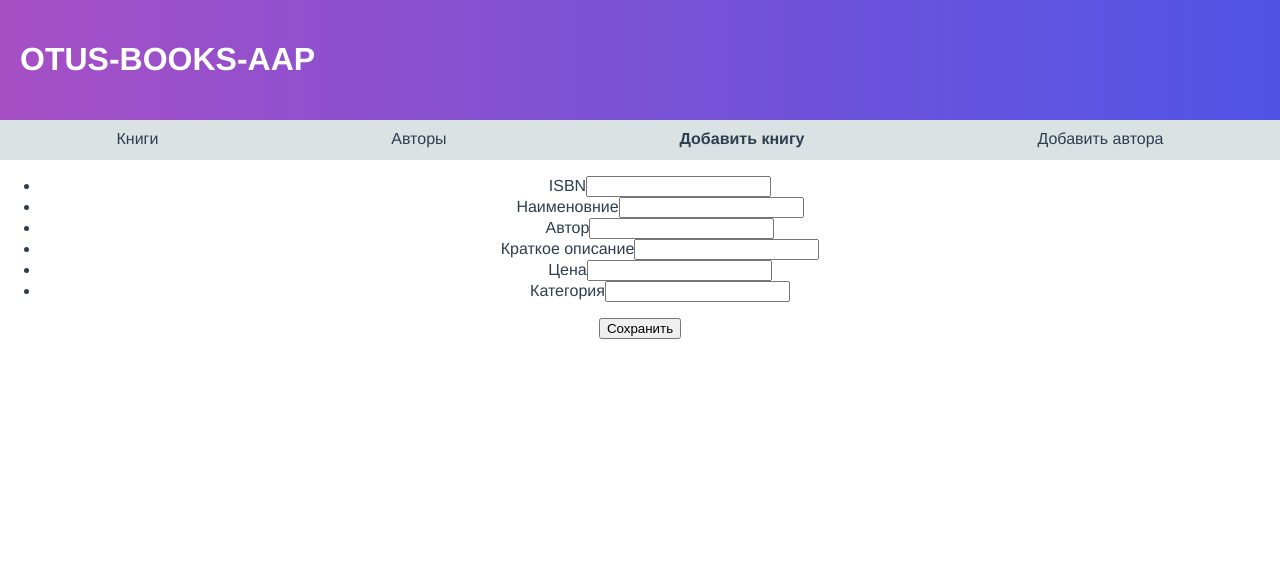
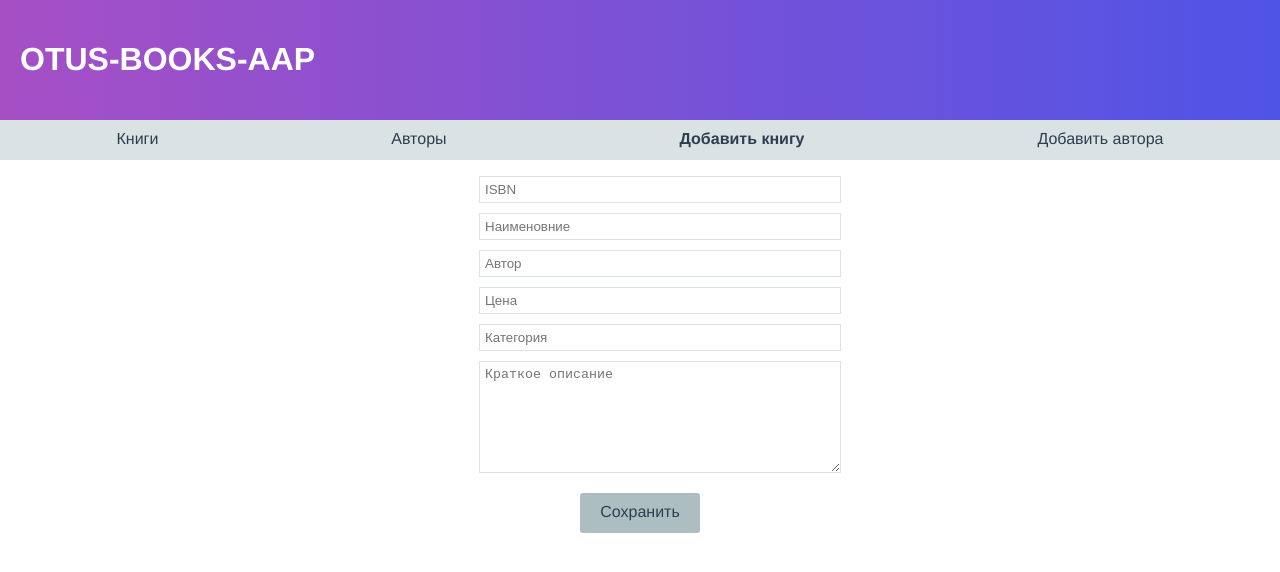
Before and after one commit to rvladimir001/otus-books, a Vue app: page / in a window 1280 px wide. Both pictures are taken after a click on the element "Добавить книгу". Shown: the top 572 px of the page. Built offline with nearby package versions, Linux system fonts and the light colour scheme; no server answers.

Commit message:
скорректированы стили кнопок

```diff
--- a/src/App.vue
+++ b/src/App.vue
@@ -78,11 +78,6 @@ export default {
             Object.assign({}, book)
           );
         })
-        // .then(() => {
-        //   selectComponent(
-        //     componentsNames.value[0].name,
-        //   );
-        // });
     };
     const addNewBook = (book) => {
       basicData.value.unshift(addMockPoster(book.value));
@@ -153,7 +148,8 @@ h1 {
 }
 
 table {
-font-family: "Lucida Sans Unicode", "Lucida Grande", Sans-Serif;
+width: 90%;
+  margin: 0 auto;
 border-collapse: collapse;
 color: #000;
 }
@@ -173,4 +169,50 @@ tr:nth-child(even) {
 background: #dae2e4;
 }
 
+ul li {
+  margin: 10px;
+  list-style-type: none;
+}
+
+ul li input,
+ul li textarea {
+  width: 350px;
+  border: 1px solid #dae2e4;
+  padding: 5px;
+}
+
+ul li textarea {
+  max-width: 350px;
+  min-width: 350px;
+  min-height: 100px;
+  max-height: 100px;
+}
+
+ul li input:active,
+ul li input:hover,
+ul li input:focus,
+ul li textarea:active,
+ul li textarea:hover,
+ul li textarea:focus {
+  outline: 0;
+  outline-offset: 0;
+}
+
+.btn {
+  width: 100px;
+  height: 20px;
+  background: #acbec2;
+  cursor: pointer;
+  padding: 10px;
+  margin: 0 auto;
+  border-radius: 3px;
+}
+
+.btn:hover {
+ box-shadow: inset 0px 0px 16px 13px rgba(355,355,355,0.3)
+}
+.btn:active {
+  box-shadow: inset 0px 0px 6px 3px rgba(0,0,0,0.3)
+}
+
 </style>
--- a/src/components/AuthorsForm.vue
+++ b/src/components/AuthorsForm.vue
@@ -3,24 +3,24 @@
     <div>
       <ul>
         <li>
-          <label>ФИО<input type="text" v-model="authors" /></label>
+          <label><input type="text" v-model="authors" placeholder="ФИО"/></label>
         </li>
         <li>
-          <label>Год рождения<input type="text" v-model="birth_year" /></label>
+          <label><input type="text" v-model="birth_year" placeholder="Год рождения"/></label>
         </li>
         <li>
-          <label>Пол<input type="text" v-model="gender" /></label>
+          <label><input type="text" v-model="gender" placeholder="Пол"/></label>
         </li>
         <li>
-          <label>Страна<input type="text" v-model="country" /></label>
+          <label><input type="text" v-model="country" placeholder="Страна"/></label>
         </li>
         <li>
-          <label>Книги<input type="text" v-model="title" /></label>
+          <label><input type="text" v-model="title" placeholder="Книги"/></label>
         </li>
       </ul>
     </div>
     <div>
-      <button @click="save">Сохранить</button>
+      <div class="btn" @click="save">Сохранить</div>
     </div>
   </div>
 </template>
@@ -68,4 +68,6 @@ export default {
 };
 </script>
 
-<style scoped></style>
+<style scoped>
+
+</style>
--- a/src/components/Books.vue
+++ b/src/components/Books.vue
@@ -29,7 +29,10 @@
           <td>{{ book.description }}</td>
           <td>{{ book.price }}</td>
           <td>{{ book.bookshelves.join(", ") }}</td>
-          <td><button @click="del(book.id)">Удалить</button></td>
+          <td>
+            <div class="btn" @click="del(book.id)">Удалить</div>
+<!--            <button @click="del(book.id)"> Удалить</button>-->
+          </td>
         </template>
       </tr>
     </table>
@@ -80,4 +83,5 @@ export default {
     outline: 0;
     outline-offset: 0;
 }
+
 </style>
--- a/src/components/BooksForm.vue
+++ b/src/components/BooksForm.vue
@@ -3,39 +3,41 @@
     <div>
       <ul>
         <li>
-          <label>ISBN<input type="text" v-model="ISBN" /></label>
+          <label><input type="text" v-model="ISBN" placeholder="ISBN"/></label>
         </li>
         <li>
-          <label>Наименовние<input type="text" v-model="title" /></label>
+          <label><input type="text" v-model="title" placeholder="Наименовние"/></label>
         </li>
         <li>
-          <label>Автор<input type="text" v-model="authors" /></label>
+          <label><input type="text" v-model="authors" placeholder="Автор"/></label>
+        </li>
+        <li>
+          <label><input type="text" v-model="price" placeholder="Цена"/></label>
+        </li>
+        <li>
+          <label><input type="text" v-model="bookshelves" placeholder="Категория"/></label>
         </li>
         <li>
           <label
-            >Краткое описание<input type="text" v-model="description"
+          ><textarea type="text" v-model="description" placeholder="Краткое описание"
           /></label>
         </li>
-        <li>
-          <label>Цена<input type="text" v-model="price" /></label>
-        </li>
-        <li>
-          <label>Категория<input type="text" v-model="bookshelves" /></label>
-        </li>
+
       </ul>
     </div>
     <div>
-      <button @click="save">Сохранить</button>
+      <div class="btn" @click="save">Сохранить</div>
     </div>
   </div>
 </template>
 
 <script>
-import { onMounted, ref, reactive } from "vue";
+import {onMounted, ref, reactive} from "vue";
+
 export default {
   name: "BooksForm",
   emits: ["addBooks"],
-  setup(props, { emit }) {
+  setup(props, {emit}) {
     const book = reactive({});
     const ISBN = ref("");
     const title = ref("");
@@ -80,4 +82,6 @@ export default {
 };
 </script>
 
-<style scoped></style>
+<style scoped>
+
+</style>
```
